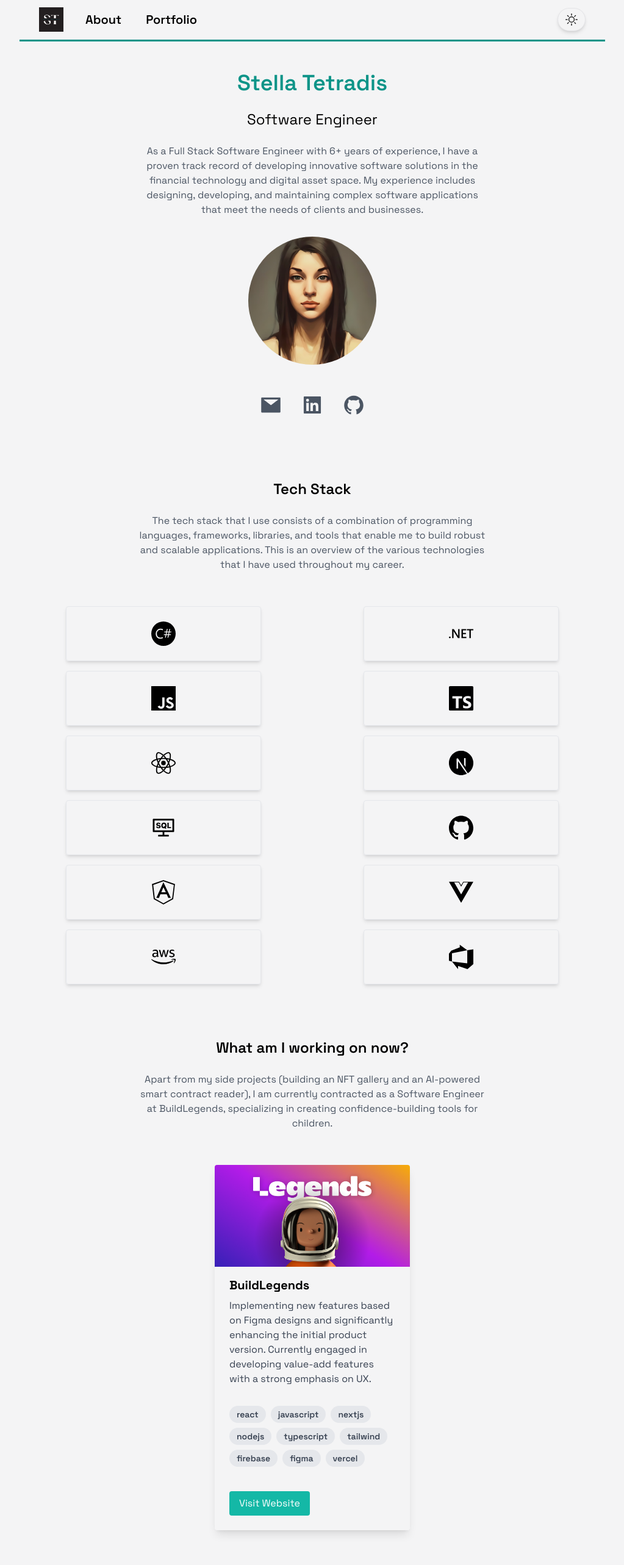
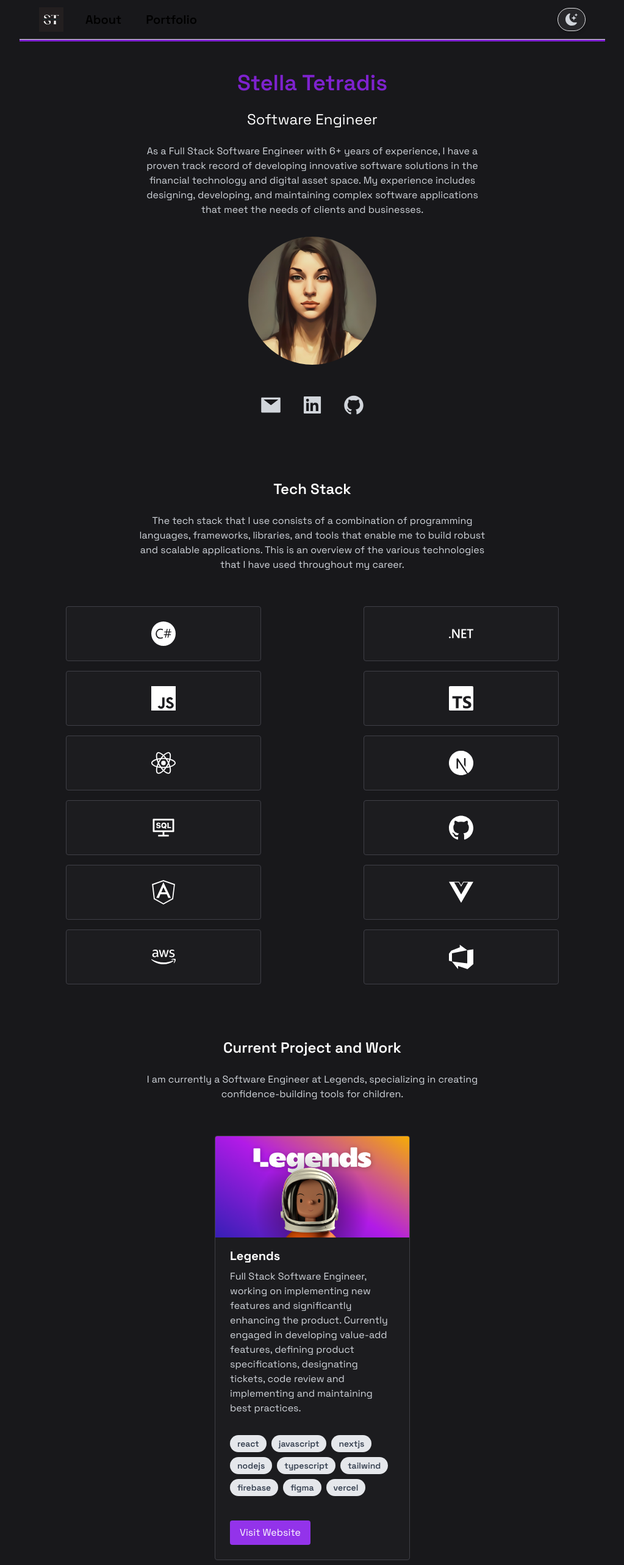
Before and after one commit to stetradis/sgt-portfolio, a Next.js app: page / in a window 1280 px wide. Shown: the top 2566 px of the page at 61% size, without its empty margins (128-1151 px from the left). Built offline with nearby package versions, Linux system fonts and the light colour scheme.

Commit message:
update packages and theme

```diff
--- a/package.json
+++ b/package.json
@@ -17,7 +17,9 @@
 		"@vercel/analytics": "^0.1.11",
 		"eslint": "8.34.0",
 		"eslint-config-next": "13.1.6",
-		"next": "13.1.6",
+		"next": "^14.2.3",
+		"node": "^18.20.3",
+		"npm": "^10.8.0",
 		"react": "18.2.0",
 		"react-dom": "18.2.0",
 		"react-icons": "^4.7.1",
--- a/src/components/CurrentProject.tsx
+++ b/src/components/CurrentProject.tsx
@@ -6,13 +6,11 @@ const CurrentProject = () => {
     <section id="portfolio" className="mt-10">
       <div className="p-10 text-center">
         <h3 className="text-2xl py-2 font-semibold">
-          What am I working on now?
+          Current Project and Work
         </h3>
         <p className="text-md py-4 text-gray-600 dark:text-gray-300 max-w-xl mx-auto">
-          Apart from my side projects (building an NFT gallery and an AI-powered
-          smart contract reader), I am currently contracted as a Software
-          Engineer at BuildLegends, specializing in creating confidence-building
-          tools for children.
+          I am currently a Software Engineer at Legends, specializing in
+          creating confidence-building tools for children.
         </p>
       </div>
 
@@ -21,17 +19,19 @@ const CurrentProject = () => {
           <Image
             className="w-full"
             src="/legends.png"
-            alt="Build Legends"
+            alt="Legends"
             width={300}
             height={0}
             priority
           />
           <div className="px-6 py-4">
-            <div className="font-bold text-xl mb-2">BuildLegends</div>
+            <div className="font-bold text-xl mb-2">Legends</div>
             <p className="text-gray-700 dark:text-gray-300 text-base">
-              Implementing new features based on Figma designs and significantly
-              enhancing the initial product version. Currently engaged in
-              developing value-add features with a strong emphasis on UX.
+              Full Stack Software Engineer, working on implementing new features
+              and significantly enhancing the product. Currently engaged in
+              developing value-add features, defining product specifications,
+              designating tickets, code review and implementing and maintaining
+              best practices.
             </p>
           </div>
           <div className="px-6 pt-4 pb-2">
@@ -54,7 +54,7 @@ const CurrentProject = () => {
               href="https://confidence.buildlegends.com/"
               target="_blank"
               rel="noopener noreferrer"
-              className="bg-teal-500 text-white px-4 py-2 gap-2 hover:bg-teal-600 rounded absolute bottom-6"
+              className="bg-purple-600 text-white px-4 py-2 gap-2 hover:bg-purple-700 rounded absolute bottom-6"
             >
               Visit Website
             </a>
--- a/src/components/Navigation.tsx
+++ b/src/components/Navigation.tsx
@@ -2,6 +2,7 @@ import { Disclosure } from "@headlessui/react";
 import { FaBars } from "react-icons/fa";
 import { BsFillMoonStarsFill, BsSun, BsDownload } from "react-icons/bs";
 import { AiOutlineClose } from "react-icons/ai";
+import Image from "next/image";
 
 const navigation = [
   { name: "About", href: "#about" },
@@ -24,7 +25,7 @@ const Navigation = (props: any) => {
     <Disclosure as="nav" className="">
       {({ open }) => (
         <>
-          <div className="mx-auto px-2 sm:px-6 lg:px-8">
+          <div className="mx-auto w-full px-2 sm:px-6 lg:px-8">
             <div className="relative flex h-16 items-center justify-between">
               <div className="absolute inset-y-0 left-0 flex items-center sm:hidden">
                 {/* Mobile menu button*/}
@@ -42,10 +43,12 @@ const Navigation = (props: any) => {
               </div>
               <div className="flex flex-1 items-center justify-center sm:items-stretch sm:justify-start">
                 <div className="flex flex-shrink-0 items-center">
-                  <img
+                  <Image
                     className="hidden h-10 w-auto sm:block"
                     src="/st-logo.png"
                     alt="ST logo"
+                    width={40}
+                    height={40}
                   />
                 </div>
                 <div className="hidden sm:ml-6 sm:block">
@@ -54,7 +57,7 @@ const Navigation = (props: any) => {
                       <a
                         key={item.name}
                         href={item.href}
-                        className="rounded-md px-3 py-2 text-xl font-semibold hover:text-teal-600"
+                        className="rounded-md px-3 py-2 text-xl font-semibold hover:text-purple-700"
                       >
                         {item.name}
                       </a>
@@ -89,14 +92,14 @@ const Navigation = (props: any) => {
                   key={item.name}
                   as="a"
                   href={item.href}
-                  className="block rounded-md px-3 py-2 text-base font-medium hover:text-teal-600"
+                  className="block rounded-md px-3 py-2 text-base font-medium hover:text-purple-700"
                 >
                   {item.name}
                 </Disclosure.Button>
               ))}
             </div>
           </Disclosure.Panel>
-          <hr className="h-1 bg-teal-600" />
+          <hr className="h-1 bg-purple-700" />
         </>
       )}
     </Disclosure>
--- a/src/components/PortfolioCard.tsx
+++ b/src/components/PortfolioCard.tsx
@@ -50,7 +50,7 @@ const PortfolioCard = () => {
               href="https://blockworks.co/"
               target="_blank"
               rel="noopener noreferrer"
-              className="bg-teal-500 text-white px-4 py-2 gap-2 hover:bg-teal-600 rounded absolute bottom-6"
+              className="bg-purple-600 text-white px-4 py-2 gap-2 hover:bg-purple-700 rounded absolute bottom-6"
             >
               Visit Website
             </a>
@@ -95,7 +95,7 @@ const PortfolioCard = () => {
               href="https://app.blockworksresearch.com/"
               target="_blank"
               rel="noopener noreferrer"
-              className="bg-teal-500 text-white px-4 py-2 gap-2 hover:bg-teal-600 rounded absolute bottom-6"
+              className="bg-purple-600 text-white px-4 py-2 gap-2 hover:bg-purple-700 rounded absolute bottom-6"
             >
               Visit Website
             </a>
@@ -138,7 +138,7 @@ const PortfolioCard = () => {
               href="https://www.saspeakup.com/"
               target="_blank"
               rel="noopener noreferrer"
-              className="bg-teal-500 text-white px-4 py-2 gap-2 hover:bg-teal-600 rounded absolute bottom-6"
+              className="bg-purple-600 text-white px-4 py-2 gap-2 hover:bg-purple-700 rounded absolute bottom-6"
             >
               Visit Website
             </a>
@@ -182,7 +182,7 @@ const PortfolioCard = () => {
               href="https://ninetyone.com/en/south-africa"
               target="_blank"
               rel="noopener noreferrer"
-              className="bg-teal-500 text-white px-4 py-2 gap-2 hover:bg-teal-600 rounded absolute bottom-6"
+              className="bg-purple-600 text-white px-4 py-2 gap-2 hover:bg-purple-700 rounded absolute bottom-6"
             >
               Visit Website
             </a>
--- a/src/components/TechStack.tsx
+++ b/src/components/TechStack.tsx
@@ -22,7 +22,7 @@ const TechStack = () => {
           The tech stack that I use consists of a combination of programming
           languages, frameworks, libraries, and tools that enable me to build
           robust and scalable applications. This is an overview of the various
-          technologies that I have used throughout my career.{" "}
+          technologies that I have used throughout my career.
         </p>
       </div>
       <div className="flex flex-wrap gap-4">
--- a/src/pages/api/hello.ts
+++ /dev/null
@@ -1,13 +0,0 @@
-// Next.js API route support: https://nextjs.org/docs/api-routes/introduction
-import type { NextApiRequest, NextApiResponse } from 'next'
-
-type Data = {
-  name: string
-}
-
-export default function handler(
-  req: NextApiRequest,
-  res: NextApiResponse<Data>
-) {
-  res.status(200).json({ name: 'John Doe' })
-}
--- a/src/pages/index.tsx
+++ b/src/pages/index.tsx
@@ -10,10 +10,10 @@ import TechStack from "@/components/TechStack";
 import CurrentProject from "@/components/CurrentProject";
 
 export default function Home() {
-  const [darkMode, setDarkMode] = useState(false);
+  const [darkMode, setDarkMode] = useState(true);
 
   useEffect(() => {
-    const storedDarkMode = JSON.parse(localStorage.getItem("dark") || "false");
+    const storedDarkMode = JSON.parse(localStorage.getItem("dark") || "true");
     setDarkMode(storedDarkMode);
   }, []);
 
@@ -29,11 +29,11 @@ export default function Home() {
         <meta name="viewport" content="width=device-width, initial-scale=1" />
         <link rel="icon" href="/st-logo.png" />
       </Head>
+      <Navigation mode={darkMode} setMode={setDarkMode} />
       <main className="dark:text-white dark:bg-zinc-900">
-        <Navigation mode={darkMode} setMode={setDarkMode} />
         <section id="about">
           <div className="p-8 text-center">
-            <h2 className="text-4xl font-semibold py-4 text-teal-600 font-md">
+            <h2 className="text-4xl font-semibold py-4 text-purple-700 font-md">
               Stella Tetradis
             </h2>
             <h3 className="text-2xl py-2">Software Engineer</h3>
--- a/src/styles/globals.css
+++ b/src/styles/globals.css
@@ -1,4 +1,4 @@
-@import url('https://fonts.googleapis.com/css2?family=Space+Grotesk:wght@300;400;500;600;700&display=swap');
+@import url("https://fonts.googleapis.com/css2?family=Space+Grotesk:wght@300;400;500;600;700&display=swap");
 
 @tailwind base;
 @tailwind components;
@@ -8,8 +8,9 @@ html {
   @apply font-body;
 }
 
-.link-hover a, button {
-  @apply hover:text-teal-600;
+.link-hover a,
+button {
+  @apply hover:text-purple-700;
 }
 
 .tag {
@@ -25,9 +26,10 @@ body .dark {
 }
 
 .stack {
-  @apply block max-w-xs p-6 darkcard mx-auto rounded overflow-hidden border relative shadow-md;
+  @apply block max-w-xs p-6 darkcard mx-auto rounded overflow-hidden border relative shadow-md cursor-pointer;
 }
 
-.stack, .icon {
-  @apply w-full hover:text-teal-600 hover:scale-105;
+.stack,
+.icon {
+  @apply w-full hover:text-purple-700 hover:scale-105;
 }
```
Also changed, not shown: 1 other file (tests, documents, lock files or other folders).
